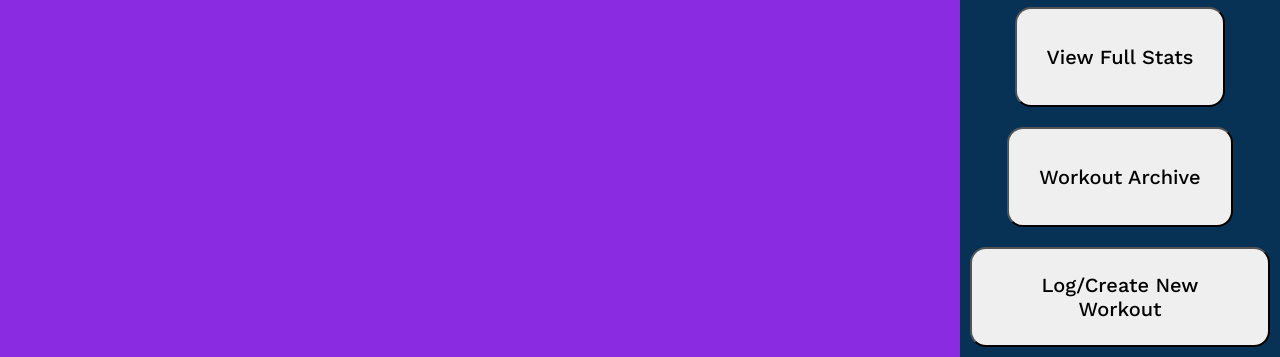
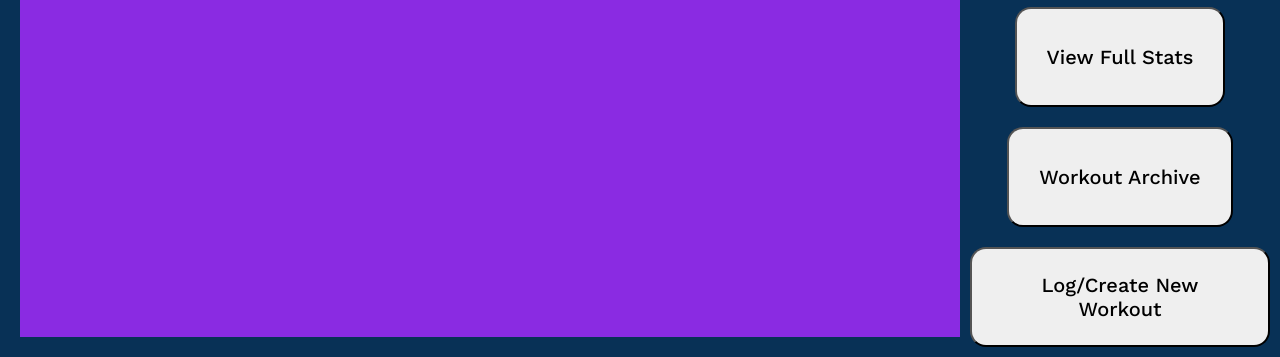
Before and after one commit to rhit-deckerza/workoutTracker, a plain HTML site: page public/index.html in a window 1280 px wide. Shown: the part 476-833 px from the top of the page. Drawn offline with nearby package versions, Linux system fonts and the light colour scheme; some packages are replaced by stand-ins of ours.

Commit message:
im done i think for now idk waht to do about the calendar

```diff
--- a/public/styles/main.css
+++ b/public/styles/main.css
@@ -69,6 +69,8 @@ h1{
 #cal{
     grid-area: cal;
     background-color: blueviolet;
+    margin-left: 20px;
+    margin-bottom: 20px;
 }
 
 #but{
```
Also changed, not shown: public/index.html (+1 -0 lines).
